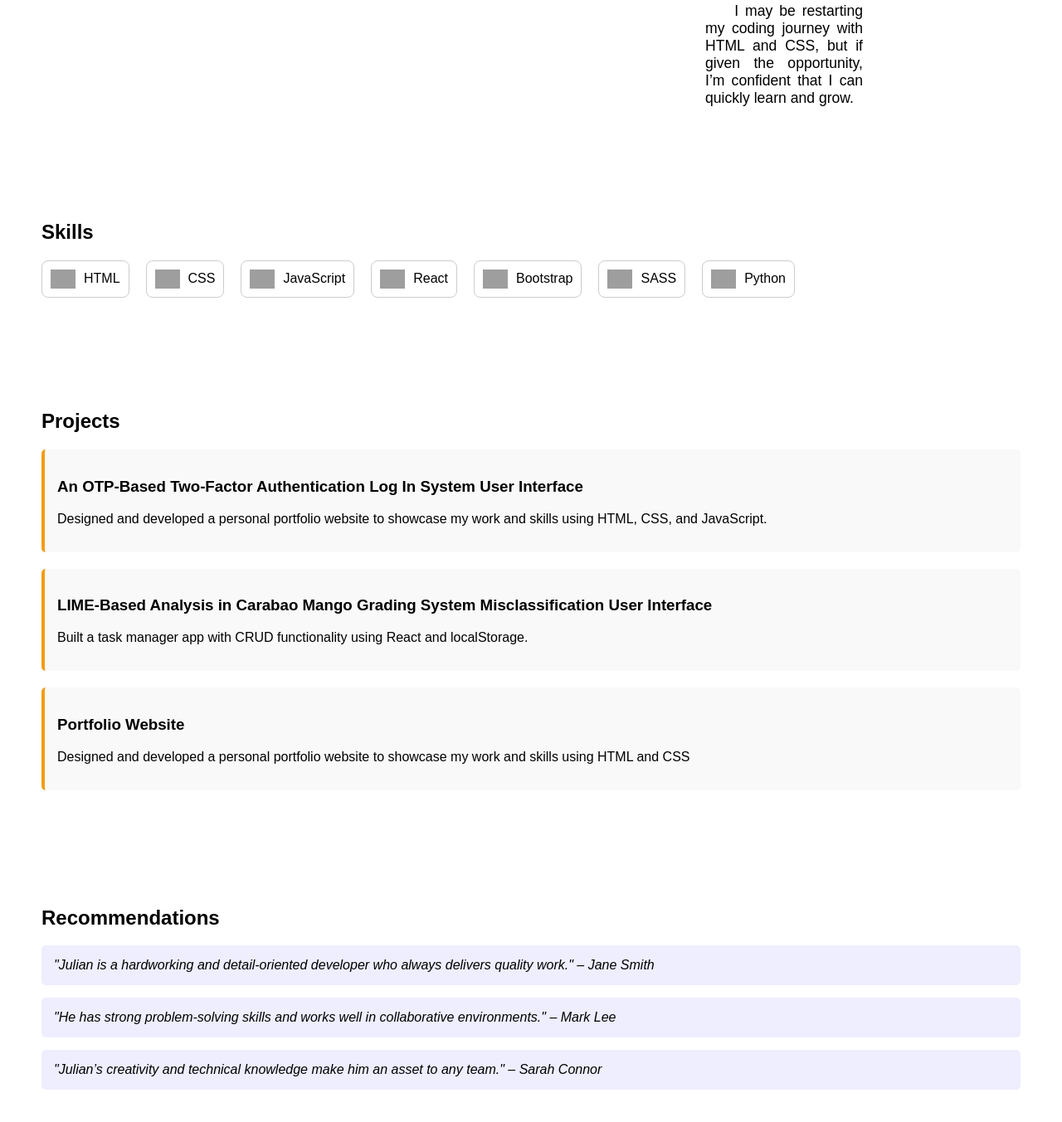
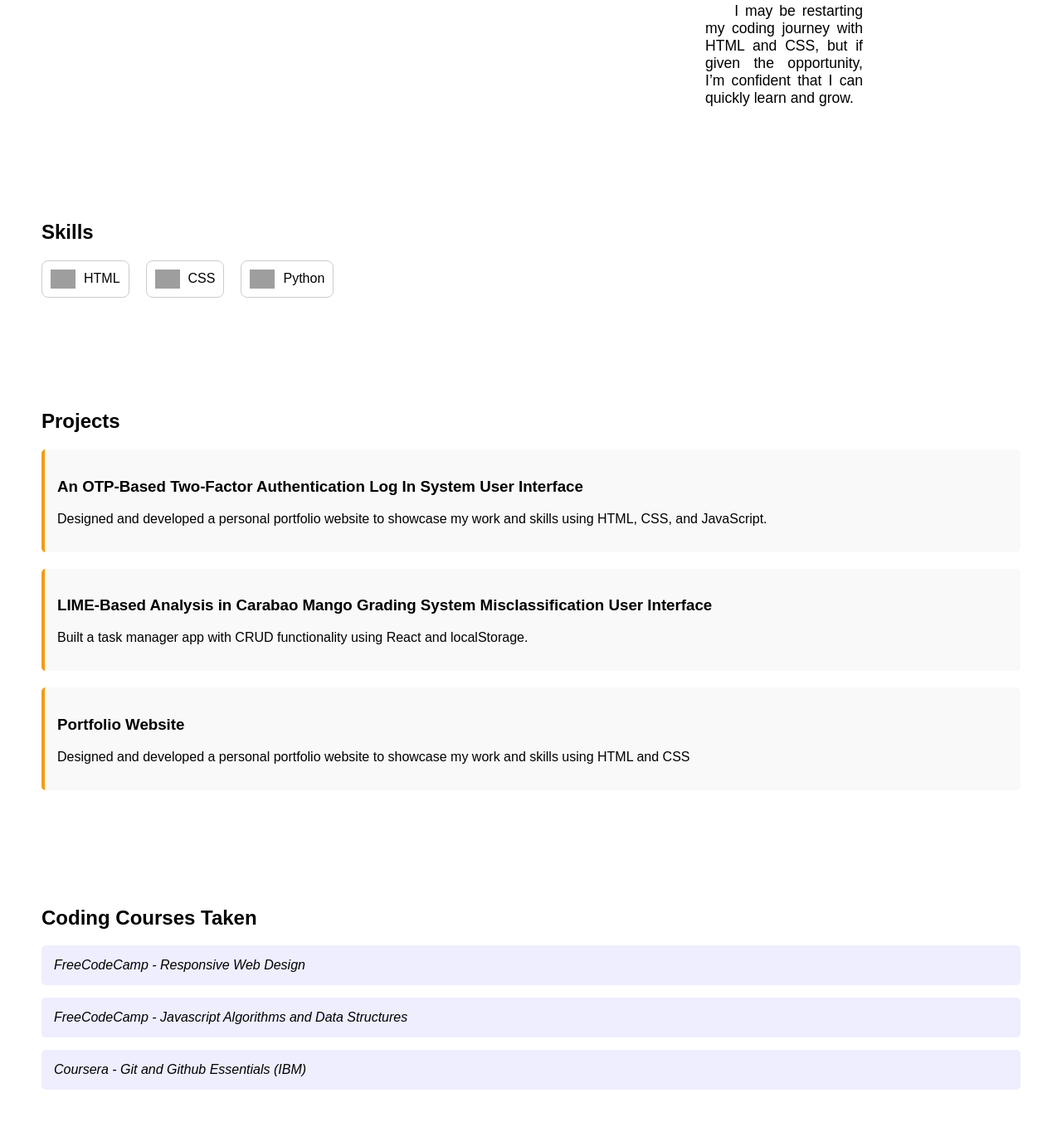
Before and after one commit to yanemeeyyyy/portfolio, a plain HTML site: page index.html in a window 1280 px wide. Shown: the part 1346-2699 px from the top of the page at 83% size. Drawn offline with Linux system fonts and the light colour scheme; grey boxes are pictures that could not be loaded.

Commit message:
Update index.html

```diff
--- a/index.html
+++ b/index.html
@@ -42,10 +42,6 @@
     <ul>
       <li><img src="https://img.icons8.com/color/48/html-5.png" alt="HTML"> HTML</li>
       <li><img src="https://img.icons8.com/color/48/css3.png" alt="CSS"> CSS</li>
-      <li><img src="https://img.icons8.com/color/48/javascript.png" alt="JavaScript"> JavaScript</li>
-      <li><img src="https://img.icons8.com/color/48/react-native.png" alt="React"> React</li>
-      <li><img src="https://img.icons8.com/color/48/bootstrap.png" alt="Bootstrap"> Bootstrap</li>
-      <li><img src="https://img.icons8.com/color/48/sass.png" alt="SASS"> SASS</li>
       <li><img src="https://img.icons8.com/color/48/python.png" alt="Python"> Python</li>
     </ul>
   </section>
@@ -67,10 +63,10 @@
   </section>
 
   <section id="codingcoursestaken">
-    <h2>Recommendations</h2>
-    <div class="recommendation">"Julian is a hardworking and detail-oriented developer who always delivers quality work." – Jane Smith</div>
-    <div class="recommendation">"He has strong problem-solving skills and works well in collaborative environments." – Mark Lee</div>
-    <div class="recommendation">"Julian’s creativity and technical knowledge make him an asset to any team." – Sarah Connor</div>
+    <h2>Coding Courses Taken</h2>
+    <div class="recommendation">FreeCodeCamp - Responsive Web Design</div>
+    <div class="recommendation">FreeCodeCamp - Javascript Algorithms and Data Structures</div>
+    <div class="recommendation">Coursera - Git and Github Essentials (IBM)</div>
   </section>
 
   <a href="#top" id="home-icon">🏠</a>
```
